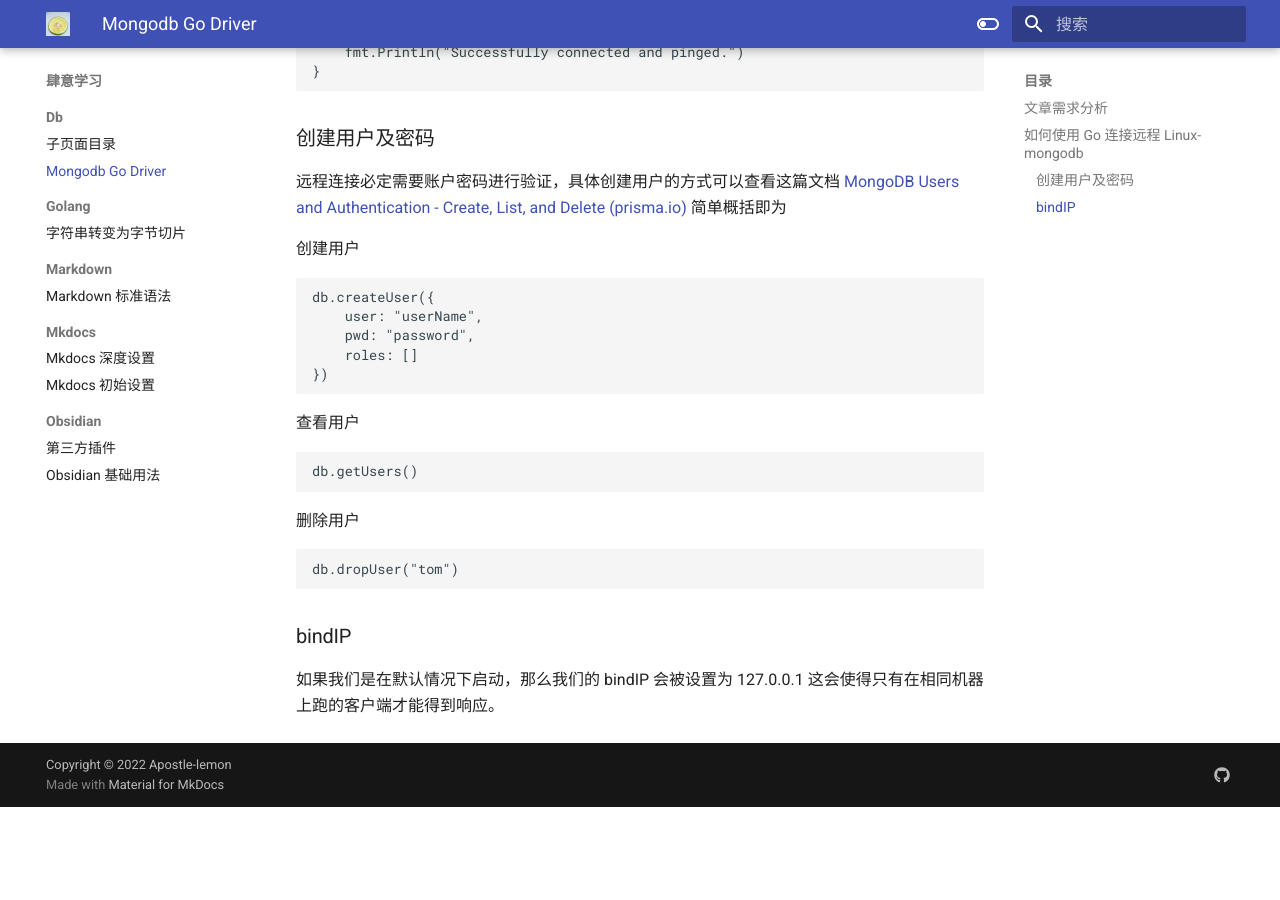
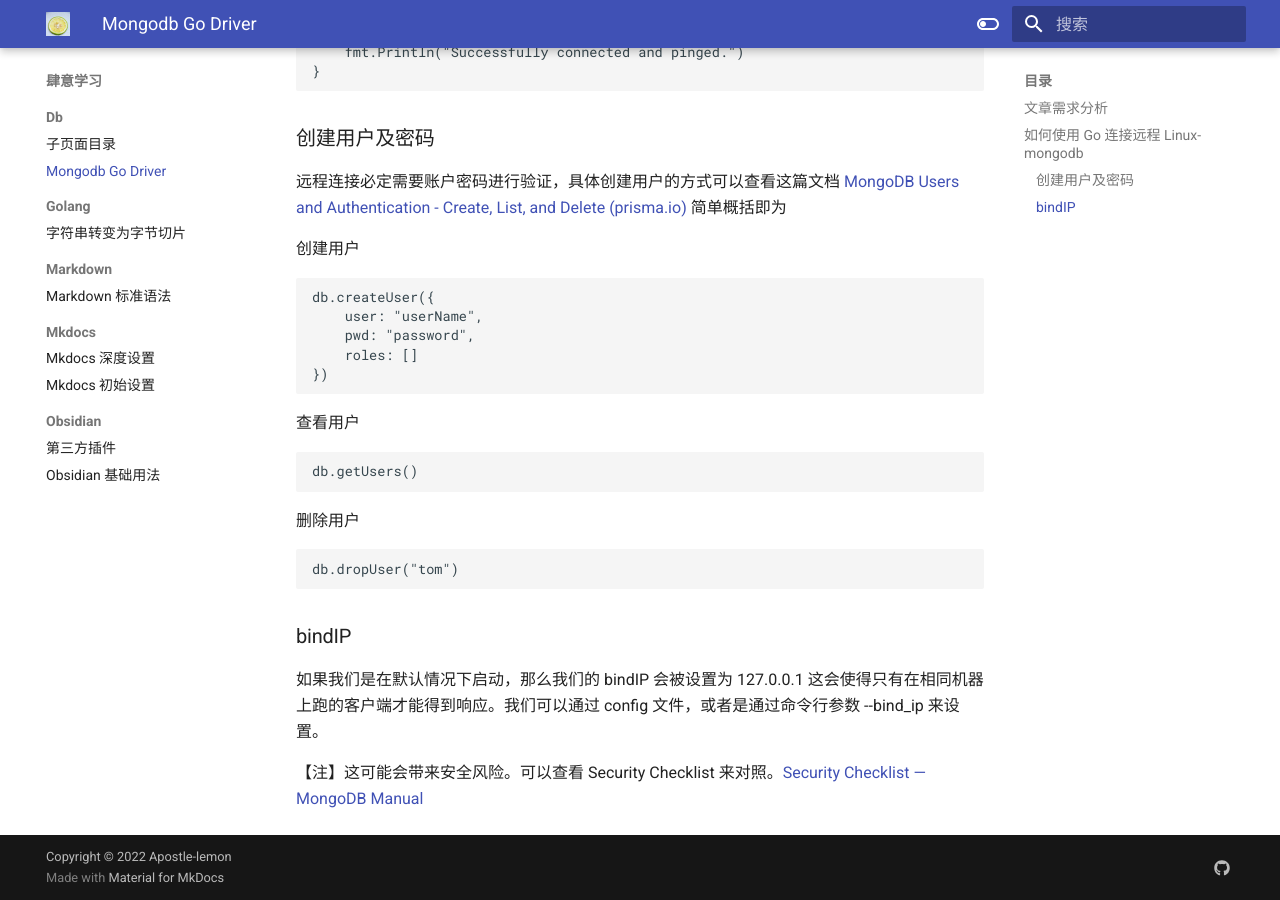
Before and after one commit to Apostle-lemon/Apostle-lemon.github.io, an MkDocs documentation site: the page built from docs/肆意学习/db/mongodb Go Driver.md, in a window 1280 px wide and 900 px high, scrolled down 1115 px. Built offline with MkDocs 1.6.1 and Material for MkDocs 9.7.7, drawn with Linux system fonts in a browser that asks for light colours; before the commit the page ends 1922 px from its top, so only the background shows below that.

Commit message:
vault backup: 2022-10-31 11:48:42
Affected files:
docs/肆意学习/db/mongodb Go Driver.md

```diff
--- a/docs/肆意学习/db/mongodb Go Driver.md
+++ b/docs/肆意学习/db/mongodb Go Driver.md
@@ -75,4 +75,6 @@
 
 ### bindIP
 
-如果我们是在默认情况下启动，那么我们的 bindIP 会被设置为 127.0.0.1 这会使得只有在相同机器上跑的客户端才能得到响应。
+如果我们是在默认情况下启动，那么我们的 bindIP 会被设置为 127.0.0.1 这会使得只有在相同机器上跑的客户端才能得到响应。我们可以通过 config 文件，或者是通过命令行参数 --bind_ip 来设置。
+
+【注】这可能会带来安全风险。可以查看 Security Checklist 来对照。[Security Checklist — MongoDB Manual](https://www.mongodb.com/docs/manual/administration/security-checklist/)
```
